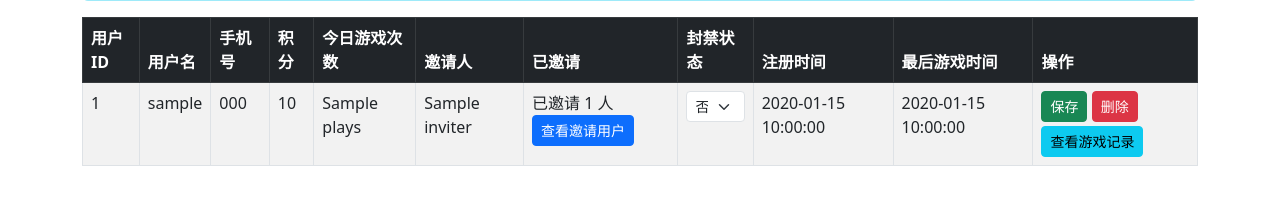
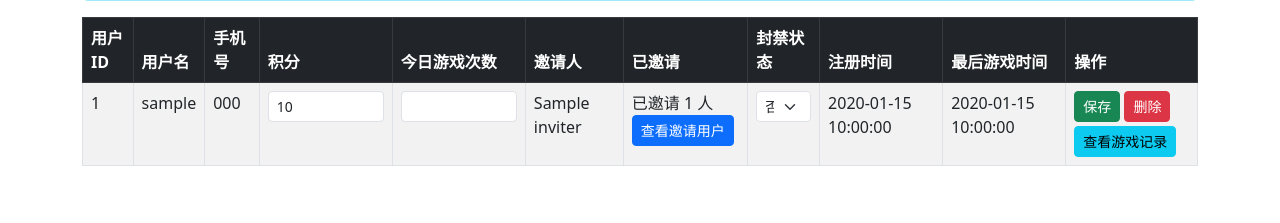
Before and after one commit to Dreamchaser-aus/dice, a Flask app: template templates/admin.html in a window 1280 px wide. Shown: the part 244-467 px from the top of the page. Run offline with Flask 3, Linux system fonts and the light colour scheme; the template is opened without the code that fills it: most values are stand-ins (such as "Sample title", 1, 10 or a date in 2020); some libraries are stand-ins or nearby versions.

Commit message:
Update admin.html

```diff
--- a/templates/admin.html
+++ b/templates/admin.html
@@ -63,8 +63,12 @@
           <td>{{ user.user_id }}</td>
           <td>{{ user.username }}</td>
           <td>{{ user.phone or '未授权' }}</td>
-          <td>{{ user.points }}</td>
-          <td>{{ user.plays }}</td>
+          <td>
+            <input type="number" id="points-{{ user.user_id }}" value="{{ user.points or 0 }}" class="form-control form-control-sm">
+          </td>
+          <td>
+            <input type="number" id="plays-{{ user.user_id }}" value="{{ user.plays or 0 }}" class="form-control form-control-sm">
+          </td>
           <td>{{ user.inviter or '无' }}</td>
           <td>
             已邀请 {{ user.invited_count }} 人
```
